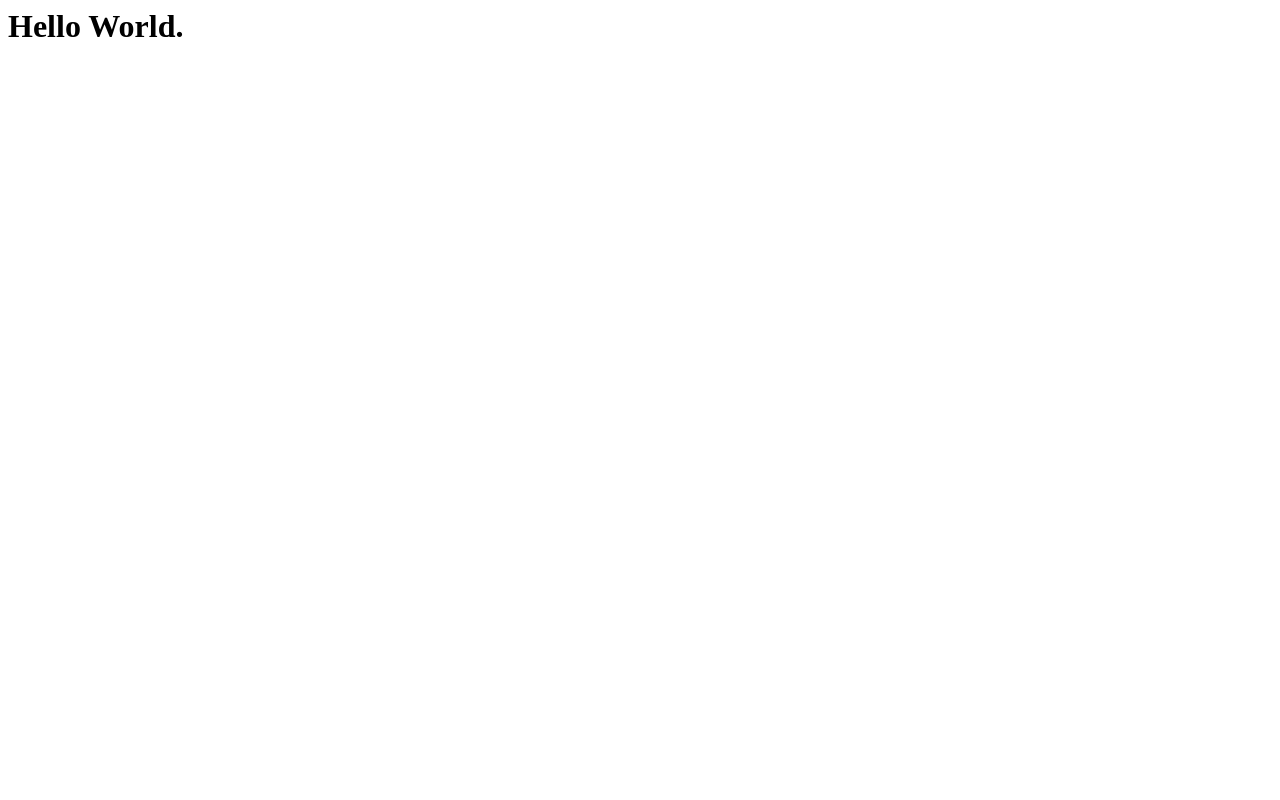
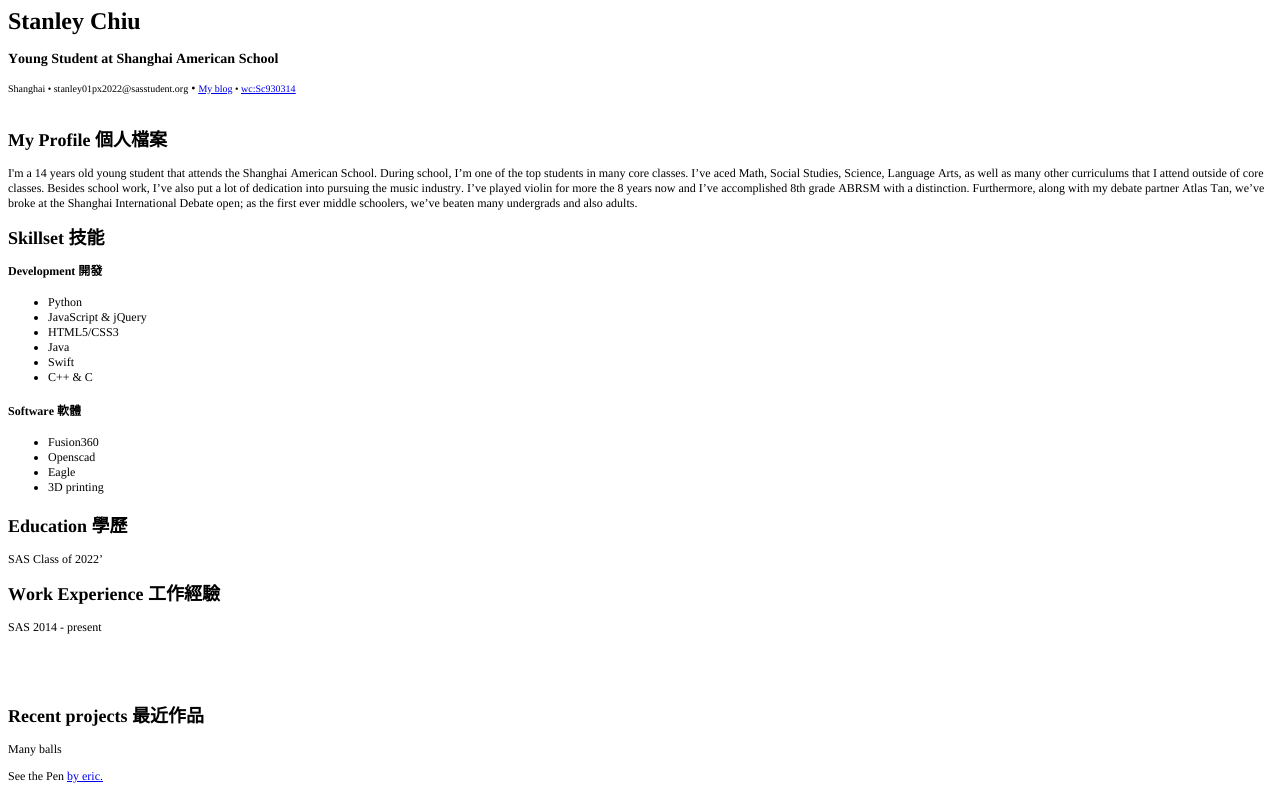
Before and after one commit to stanc2022/stanc2022.github.io, a plain HTML site: page index.html in a window 1280 px wide. Drawn offline with Linux system fonts and the light colour scheme.

Commit message:
Add files via upload

```diff
--- a/index.html
+++ b/index.html
@@ -1,3 +1,64 @@
+<!DOCTYPE html PUBLIC "-//W3C//DTD HTML 4.01//EN" "http://www.w3.org/TR/html4/strict.dtd">
 <html>
-		<h1>Hello World.</h1>
+<head>
+  <meta http-equiv="Content-Type" content="text/html; charset=utf-8">
+  <meta http-equiv="Content-Style-Type" content="text/css">
+  <title>Eric Huang Profolio Demo</title>
+  <meta name="Author" content="Eric Huang">
+  <meta name="Generator" content="Cocoa HTML Writer">
+  <meta name="CocoaVersion" content="1504">
+  <style type="text/css">
+    p.p1 {margin: 0.0px 0.0px 16.1px 0.0px; line-height: 28.0px; font: 24.0px Times; color: #000000}
+    p.p2 {margin: 0.0px 0.0px 14.0px 0.0px; line-height: 17.0px; font: 14.0px Times; color: #000000}
+    p.p3 {margin: 0.0px 0.0px 14.0px 0.0px; line-height: 13.0px; font: 10.0px Times; color: #000000}
+    p.p4 {margin: 0.0px 0.0px 0.0px 0.0px; line-height: 14.0px; font: 12.0px Times; color: #000000; min-height: 14.0px}
+    p.p5 {margin: 0.0px 0.0px 14.9px 0.0px; line-height: 22.0px; font: 18.0px Times; color: #000000}
+    p.p6 {margin: 0.0px 0.0px 12.0px 0.0px; line-height: 14.0px; font: 12.0px Times; color: #000000}
+    p.p7 {margin: 0.0px 0.0px 12.0px 0.0px; line-height: 14.0px; font: 18.0px Times; color: #000000}
+    p.p8 {margin: 0.0px 0.0px 15.9px 0.0px; line-height: 14.0px; font: 12.0px Times; color: #000000}
+    p.p10 {margin: 0.0px 0.0px 12.0px 0.0px; line-height: 14.0px; font: 12.0px Times; color: #000000; min-height: 14.0px}
+    li.li9 {margin: 0.0px 0.0px 0.0px 0.0px; line-height: 14.0px; font: 12.0px Times; color: #000000}
+    span.s1 {font-kerning: none}
+    span.s2 {font: 12.0px Times; font-kerning: none}
+    span.s3 {font: 10.0px Times; text-decoration: underline ; font-kerning: none; color: #0000ee}
+    span.s4 {font: 18.0px 'Songti SC'; font-kerning: none}
+    span.s5 {font: 12.0px 'Songti SC'; font-kerning: none}
+    span.s6 {font: 12.0px Times; text-decoration: underline ; font-kerning: none; color: #0000ee}
+    ul.ul1 {list-style-type: disc}
+  </style>
+</head>
+<body>
+<p class="p1"><span class="s1"><b>Stanley Chiu</b></span></p>
+<p class="p2"><span class="s1"><b>Young Student at Shanghai American School</b></span></p>
+<p class="p3"><span class="s1">Shanghai • stanley01px2022@sasstudent.org</span><span class="s2"> • <a href="http://www.erichuang.com/"><span class="s3">My blog</span></a></span><span class="s1"> • <a href="http://fa.me/erichuang2009"><span class="s3">wc:Sc930314</span></a></span></p>
+<p class="p4"><span class="s1"><span class="Apple-converted-space"> </span></span></p>
+<p class="p5"><span class="s1"><b>My Profile </b></span><span class="s4"><b>個人檔案</b></span></p>
+<p class="p6"><span class="s1">I'm a 14 years old young student that attends the Shanghai American School. During school, I’m one of the top students in many core classes. I’ve aced Math, Social Studies, Science, Language Arts, as well as many other curriculums that I attend outside of core classes. Besides school work, I’ve also put a lot of dedication into pursuing the music industry. I’ve played violin for more the 8 years now and I’ve accomplished 8th grade ABRSM with a distinction. Furthermore, along with my debate partner Atlas Tan, we’ve broke at the Shanghai International Debate open; as the first ever middle schoolers, we’ve beaten many undergrads and also adults.<span class="Apple-converted-space"> </span></span></p>
+<p class="p7"><span class="s1"><b>Skillset </b></span><span class="s4"><b>技能</b></span></p>
+<p class="p8"><span class="s1"><b>Development </b></span><span class="s5"><b>開發</b></span></p>
+<ul class="ul1">
+  <li class="li9"><span class="s1">Python</span></li>
+  <li class="li9"><span class="s1">JavaScript &amp; jQuery</span></li>
+  <li class="li9"><span class="s1">HTML5/CSS3</span></li>
+  <li class="li9"><span class="s1">Java</span></li>
+  <li class="li9"><span class="s1">Swift</span></li>
+  <li class="li9"><span class="s1">C++ &amp; C</span></li>
+</ul>
+<p class="p8"><span class="s1"><b>Software </b></span><span class="s5"><b>軟體</b></span></p>
+<ul class="ul1">
+  <li class="li9"><span class="s1">Fusion360</span></li>
+  <li class="li9"><span class="s1">Openscad</span></li>
+  <li class="li9"><span class="s1">Eagle</span></li>
+  <li class="li9"><span class="s1">3D printing</span></li>
+</ul>
+<p class="p5"><span class="s1"><b>Education </b></span><span class="s4"><b>學歷</b></span></p>
+<p class="p6"><span class="s1">SAS Class of 2022’</span></p>
+<p class="p5"><span class="s1"><b>Work Experience </b></span><span class="s4"><b>工作經驗</b></span></p>
+<p class="p6"><span class="s1">SAS 2014 - present</span></p>
+<p class="p10"><span class="s1"></span><br></p>
+<p class="p10"><span class="s1"></span><br></p>
+<p class="p5"><span class="s1"><b>Recent projects </b></span><span class="s4"><b>最近作品</b></span></p>
+<p class="p6"><span class="s1">Many balls</span></p>
+<p class="p6"><span class="s1">See the Pen <a href="http://codepen.io/erichuang2013/pen/GvZxgm/"><span class="s6">by eric.</span></a></span></p>
+</body>
 </html>
--- /dev/null
+++ b/styles.css
@@ -0,0 +1,49 @@
+* { margin: 0; padding: 0; }
+html { height: 101%; }
+body { background: #f2f2f2 url('images/bg-tile.png'); font-size: 62.5%; padding-bottom: 65px; }
+
+h1 { font-family: "Simonetta", "Trebuchet MS", Arial, sans-serif; color: #454545; font-size: 3.6em; margin-bottom: 6px; }
+h2 { font-family: "Simonetta", "Trebuchet MS", Arial, sans-serif; color: #484848; font-size: 2.5em; margin-bottom: 10px; text-decoration: underline; }
+h3 { font-family: "Trebuchet MS", Verdana, Arial, sans-serif; color: #777; font-weight: normal; font-size: 1.8em; margin-bottom: 10px; }
+h4 { font-family: "Trebuchet MS", Verdana, Arial, sans-serif; color: #656565; font-weight: bold; font-size: 1.75em; margin-bottom: 4px; }
+
+p { font-family: "Balthazar", "Droid Serif", serif; color: #565656; font-size: 1.8em; line-height: 1.4em; margin-bottom: 15px; padding-left: 35px; }
+small { font-family: "Balthazar", "Droid Serif", serif; color: #656565; font-size: 1.6em; display: block; margin-bottom: 6px; }
+ul { display: block; list-style: none; }
+ul li { padding-left: 45px; list-style-type: none; vertical-align: top; background: url('images/bullet.png') 25px 5px no-repeat; margin-bottom: 5px; font-family: "Balthazar", "Droid Serif", serif; color: #666; font-size: 1.6em; line-height: 2.3em; }
+
+img { border: 0; max-width: 100%; }
+
+a { color: #5582d6; text-decoration: none; }
+a:hover { text-decoration: underline; }
+
+/** @group core layout **/
+#w { margin: 0px 50px; padding: 20px 40px; padding-top: 35px; background: #fff; min-width: 260px; max-width: 900px; border-bottom-right-radius: 8px; border-bottom-left-radius: 8px; -webkit-border-bottom-left-radius: 8px; -webkit-border-bottom-right-radius: 8px; -moz-border-radius-bottomleft: 8px; -moz-border-radius-bottomright: 8px; }
+
+header { width: 100%; }
+
+/** @group personal settings **/
+#info { float: left; margin-bottom: 12px; }
+#photo { float: right; }
+#photo img {
+-webkit-border-radius: 3px;
+-moz-border-radius: 3px;
+border-radius: 3px;
+-webkit-box-shadow: 0 2px 4px rgba(0, 0, 0, 0.2);
+-moz-box-shadow: 0 2px 4px rgba(0, 0, 0, 0.2);
+box-shadow: 0 2px 4px rgba(0, 0, 0, 0.2);
+background-color: #fff;
+border: 1px solid #ccc;
+padding: 5px;
+}
+
+/** @group skills **/
+#skills-left { display: block; float: left; margin-right: 30px; }
+#skills-right { display: block; float: left;}
+
+/** @group clearfix **/
+.clearfix:after { content: "."; display: block; clear: both; visibility: hidden; line-height: 0; height: 0; }
+.clearfix { display: inline-block; }
+
+html[xmlns] .clearfix { display: block; }
+* html .clearfix { height: 1%; }
```
Also changed, not shown: responsive.css (added, +39 -0 lines), test.html (added, +7 -0 lines), images/bg-tile.png (added), images/bullet.png (added), images/eric4.jpg (added), 1 other file.
